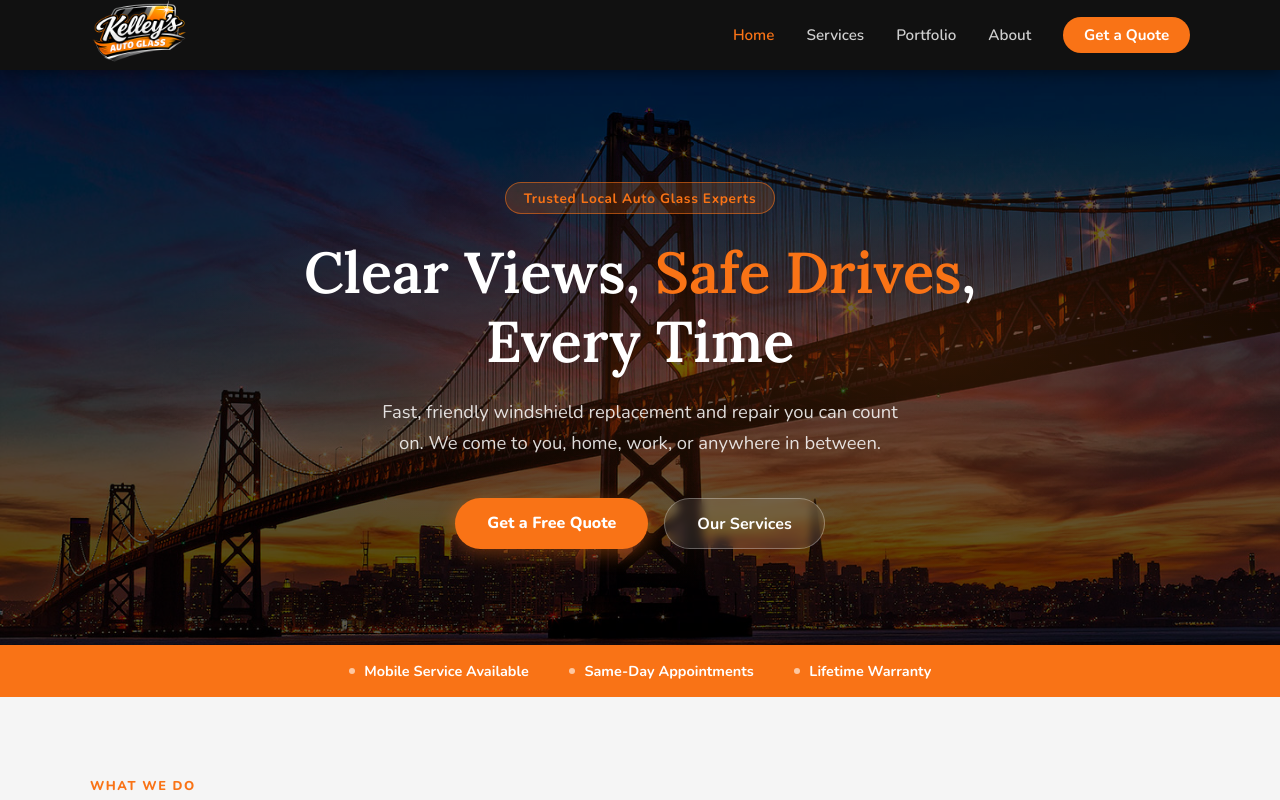
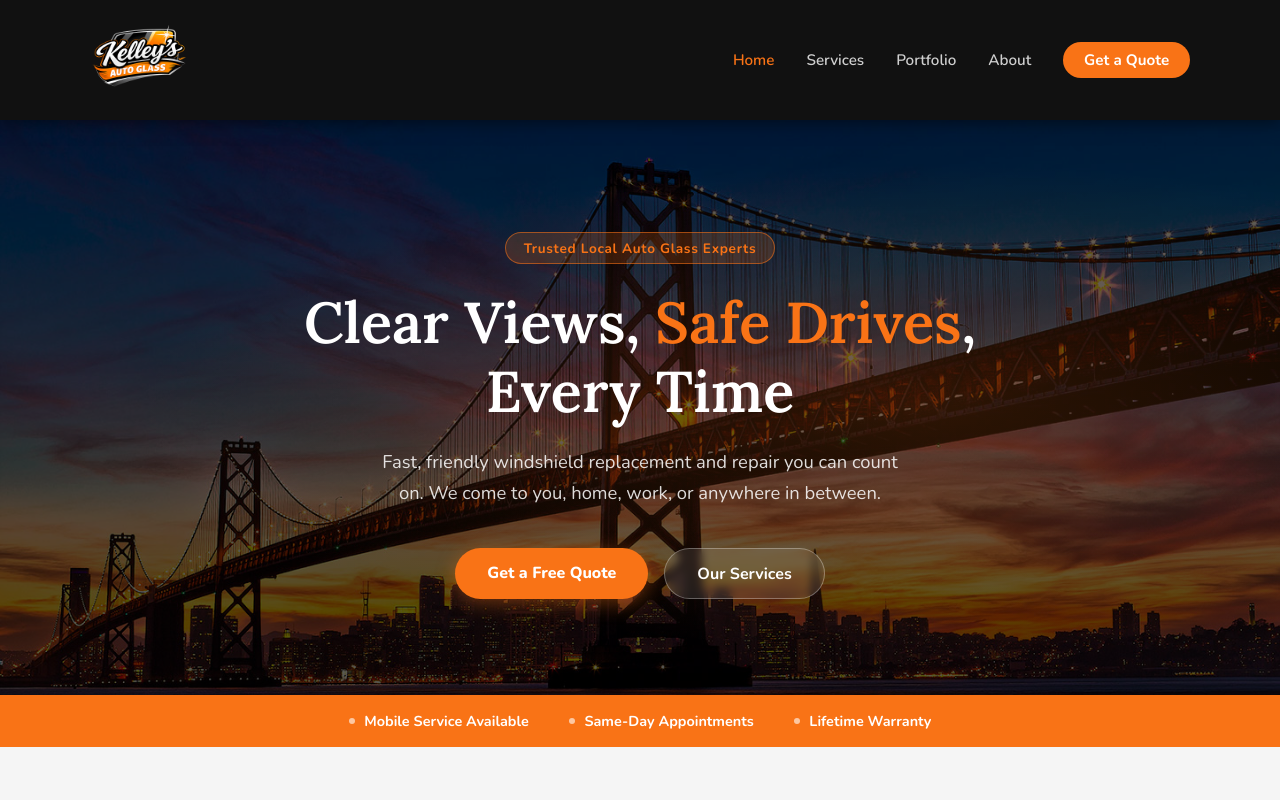
Before and after one commit to Crespo1301/KelleysAG, a plain HTML site: page index.html in a window 1280 px wide. Shown: the top 800 px of the page. Drawn offline with nearby package versions, Linux system fonts and the light colour scheme.

Commit message:
git push origin main
main

```diff
--- a/index.html
+++ b/index.html
@@ -14,7 +14,7 @@
     body { font-family:'Nunito',sans-serif; color:var(--text); background:var(--white); }
 
     nav { background:var(--black); position:sticky; top:0; z-index:100; padding:0 2rem; box-shadow:0 2px 16px rgba(0,0,0,.5); }
-    .nav-inner { max-width:1100px; margin:0 auto; display:flex; align-items:center; justify-content:space-between; height:70px; }
+    .nav-inner { max-width:1100px; margin:0 auto; display:flex; align-items:center; justify-content:space-between; height:120px; }
     .nav-logo { height:100px; width:auto; display:block; }
     .nav-links { display:flex; gap:2rem; list-style:none; }
     .nav-links a { text-decoration:none; color:rgba(255,255,255,.8); font-weight:600; font-size:.95rem; transition:color .2s; }
```
